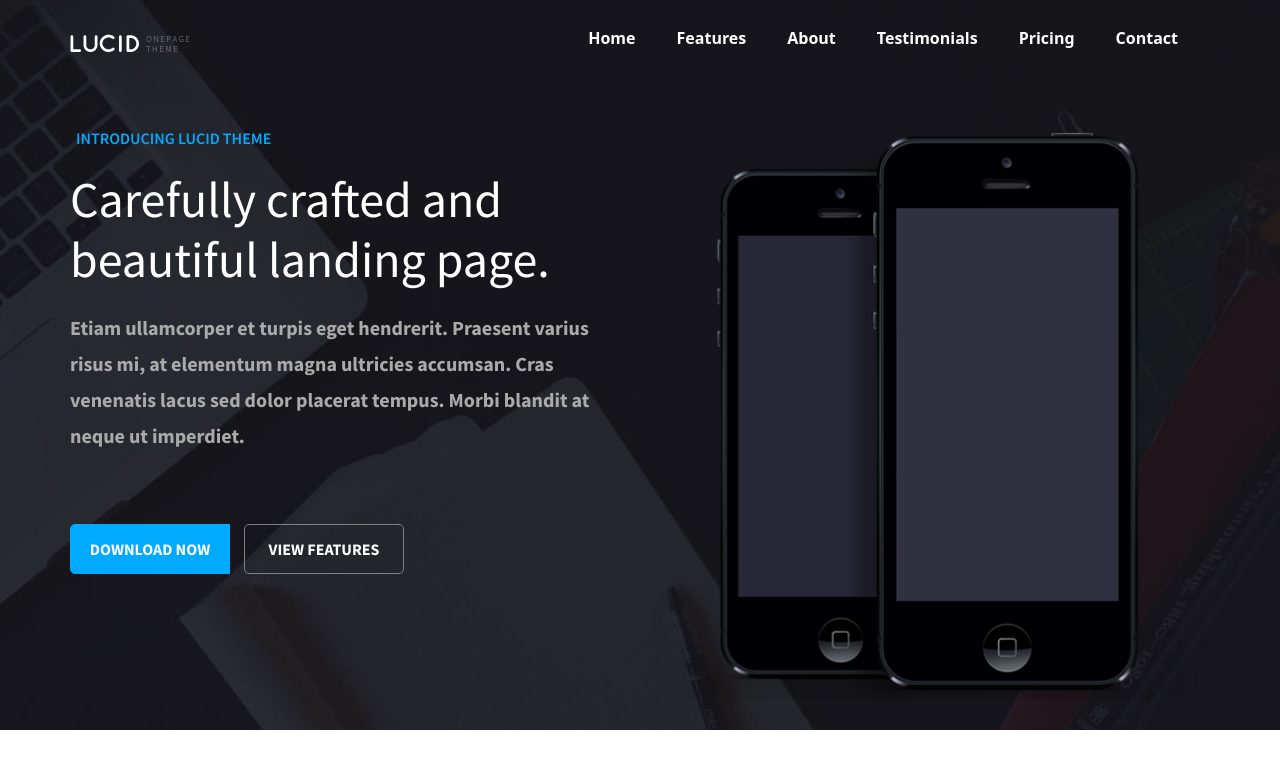
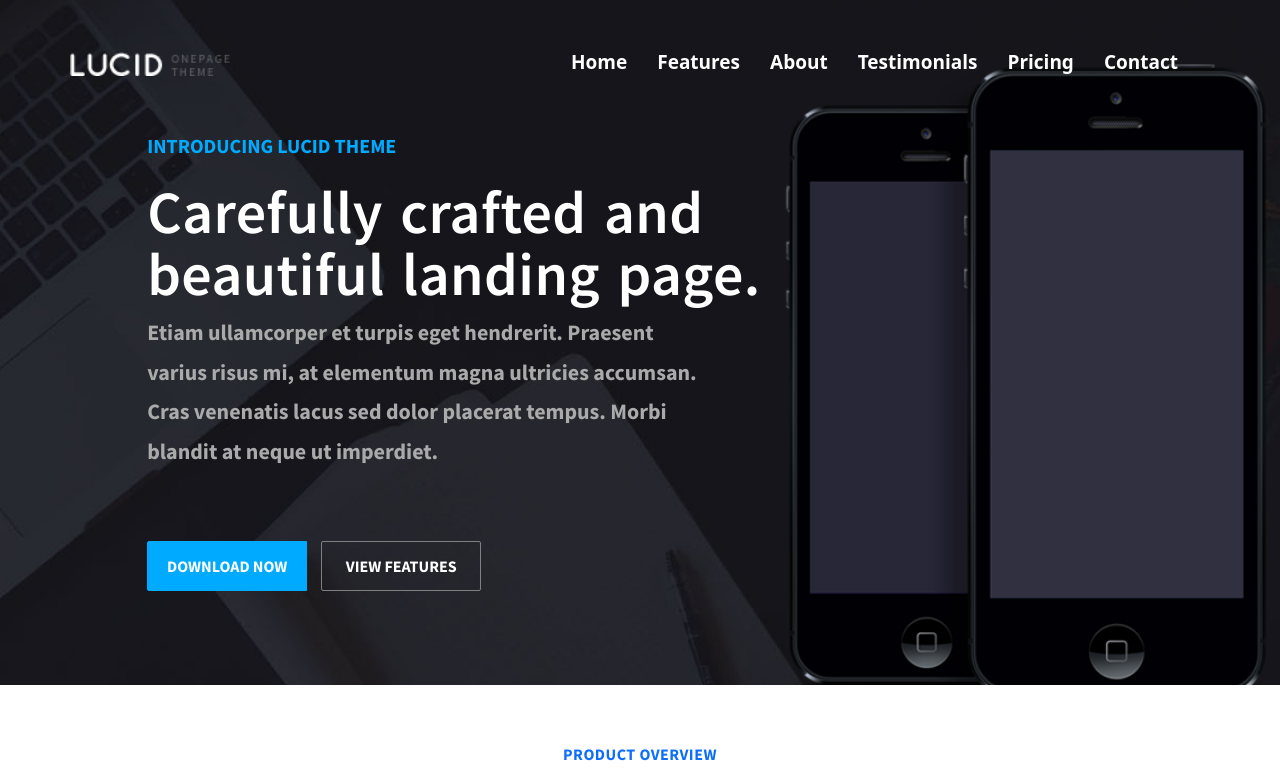
Before and after one commit to bliosha/5maket, a React (Vite) app: page / in a window 1280 px wide. Shown: the top 779 px of the page. Built offline with nearby package versions, Linux system fonts and the light colour scheme.

Commit message:
making pixel perfect

```diff
--- a/src/App.jsx
+++ b/src/App.jsx
@@ -7,6 +7,7 @@ import CustomSection from "./components/CustomSection.jsx";
 import TestimonialsSlider from "./components/TestimonialsSlider.jsx";
 import PricingPlans from "./components/PricingPlans.jsx";
 import ContactUs from "./components/ContactUs.jsx";
+import Footer from "./components/Footer.jsx";
 
 const App = () => {
     return (
@@ -31,6 +32,9 @@ const App = () => {
             <div id="contact">
                 <ContactUs/>
             </div>
+            <div id="footer">
+                <Footer/>
+            </div>
         </>
     );
 };
--- /dev/null
+++ b/src/components/Footer.jsx
@@ -0,0 +1,66 @@
+import React from "react";
+import "../sass/components/Footer.scss";
+
+const Footer = () => {
+    return (
+        <footer className="footer py-4">
+            <div className="container custom-container">
+                <div className="row justify-content-center mb-3">
+                    <div className="col-auto">
+                        <a href="https://github.com/bliosha/5maket" className="social-icon">
+                            <svg xmlns="http://www.w3.org/2000/svg" width="24" height="24" viewBox="0 0 24 24"
+                                 fill="none" stroke="currentColor" stroke-width="2" stroke-linecap="round"
+                                 stroke-linejoin="round" className="lucide lucide-github-icon lucide-github">
+                                <path
+                                    d="M15 22v-4a4.8 4.8 0 0 0-1-3.5c3 0 6-2 6-5.5.08-1.25-.27-2.48-1-3.5.28-1.15.28-2.35 0-3.5 0 0-1 0-3 1.5-2.64-.5-5.36-.5-8 0C6 2 5 2 5 2c-.3 1.15-.3 2.35 0 3.5A5.403 5.403 0 0 0 4 9c0 3.5 3 5.5 6 5.5-.39.49-.68 1.05-.85 1.65-.17.6-.22 1.23-.15 1.85v4"/>
+                                <path d="M9 18c-4.51 2-5-2-7-2"/>
+                            </svg>
+                        </a>
+                        <a href="#" className="social-icon">
+                            <svg xmlns="http://www.w3.org/2000/svg" width="24" height="24" viewBox="0 0 24 24"
+                                 fill="none" stroke="currentColor" stroke-width="2" stroke-linecap="round"
+                                 stroke-linejoin="round" className="lucide lucide-dribbble-icon lucide-dribbble">
+                                <circle cx="12" cy="12" r="10"/>
+                                <path d="M19.13 5.09C15.22 9.14 10 10.44 2.25 10.94"/>
+                                <path d="M21.75 12.84c-6.62-1.41-12.14 1-16.38 6.32"/>
+                                <path d="M8.56 2.75c4.37 6 6 9.42 8 17.72"/>
+                            </svg>
+                        </a>
+                        <a href="#" className="social-icon twitter">
+                            <svg xmlns="http://www.w3.org/2000/svg" width="24" height="24" viewBox="0 0 24 24"
+                                 fill="none" stroke="currentColor" stroke-width="2" stroke-linecap="round"
+                                 stroke-linejoin="round" className="lucide lucide-twitter-icon lucide-twitter">
+                                <path
+                                    d="M22 4s-.7 2.1-2 3.4c1.6 10-9.4 17.3-18 11.6 2.2.1 4.4-.6 6-2C3 15.5.5 9.6 3 5c2.2 2.6 5.6 4.1 9 4-.9-4.2 4-6.6 7-3.8 1.1 0 3-1.2 3-1.2z"/>
+                            </svg>
+                        </a>
+                        <a href="#" className="social-icon">
+                            <svg xmlns="http://www.w3.org/2000/svg" width="24" height="24" viewBox="0 0 24 24"
+                                 fill="none" stroke="currentColor" stroke-width="2" stroke-linecap="round"
+                                 stroke-linejoin="round" className="lucide lucide-facebook-icon lucide-facebook">
+                                <path d="M18 2h-3a5 5 0 0 0-5 5v3H7v4h3v8h4v-8h3l1-4h-4V7a1 1 0 0 1 1-1h3z"/>
+                            </svg>
+                        </a>
+                        <a href="#" className="social-icon">
+                            <svg xmlns="http://www.w3.org/2000/svg" width="24" height="24" viewBox="0 0 24 24"
+                                 fill="none" stroke="currentColor" stroke-width="2" stroke-linecap="round"
+                                 stroke-linejoin="round" className="lucide lucide-linkedin-icon lucide-linkedin">
+                                <path
+                                    d="M16 8a6 6 0 0 1 6 6v7h-4v-7a2 2 0 0 0-2-2 2 2 0 0 0-2 2v7h-4v-7a6 6 0 0 1 6-6z"/>
+                                <rect width="4" height="12" x="2" y="9"/>
+                                <circle cx="4" cy="4" r="2"/>
+                            </svg>
+                        </a>
+                    </div>
+                </div>
+                <div className="row">
+                    <div className="col text-center">
+                        <p className="copyright">COPYRIGHT © 2014 LUCID ONEPAGE THEME</p>
+                    </div>
+                </div>
+            </div>
+        </footer>
+    );
+};
+
+export default Footer;
--- a/src/sass/components/ContactUs.scss
+++ b/src/sass/components/ContactUs.scss
@@ -94,7 +94,7 @@
     position: relative;
     z-index: 1;
     margin-top: -90px;
-    overflow: hidden; // запобігає прориву
+    overflow: hidden;
   }
 
 }
--- /dev/null
+++ b/src/sass/components/Footer.scss
@@ -0,0 +1,31 @@
+@import url('https://fonts.googleapis.com/css2?family=Source+Sans+Pro&display=swap');
+
+.footer {
+  background-color: #18171b;
+  font-family: 'Source Sans Pro', sans-serif;
+
+  .custom-container {
+    max-width: 1170px;
+  }
+
+  .social-icon {
+    color: #555;
+    font-size: 20px;
+    margin: 0 10px;
+    transition: color 0.3s ease;
+
+    &:hover {
+      color: #fff;
+    }
+
+    &.twitter {
+      color: #1da1f2;
+    }
+  }
+
+  .copyright {
+    font-size: 12px;
+    color: #777;
+    margin: 0;
+  }
+}
--- a/src/sass/components/HeroSection.scss
+++ b/src/sass/components/HeroSection.scss
@@ -1,7 +1,8 @@
 @import url('https://fonts.googleapis.com/css2?family=Source+Sans+Pro:wght@400;600;700&display=swap');
 .hero-section {
-  width: 100vw;
-  min-height: 80vh;
+  padding-top: 8.5vh;
+  width: 100%;
+  max-height: 85.6vh;
   background: url('/src/assets/img/banner.jpg') no-repeat center center;
   background-size: cover;
   display: flex;
@@ -18,9 +19,9 @@
     display: grid;
     grid-template-columns: repeat(12, 1fr);
     max-width: 1170px;
-    margin: 0 auto;
+    margin: 0 ;
+    margin-left: 16.9vh;
     width: 100%;
-    padding: 0 15px;
     align-items: center;
     gap: 30px;
   }
@@ -29,25 +30,30 @@
     grid-column: span 6;
 
     .intro-text {
-      font-weight: 600;
-      font-size: 16px;
+      font-weight: 700;
+      font-size: 20px;
+
 
       .label {
         color: #00aaff;
-        padding: 2px 6px;
+        padding: 2px 0;
         margin-right: 5px;
       }
     }
 
     h1 {
-      font-size: 50px;
-      font-weight: 500;
-      margin: 20px 0;
+      padding-top: 4px;
+      font-size: 60px;
+      font-weight: 600;
+      line-height: 1.03;
+      letter-spacing: 0.4px;
+      word-spacing: 5px;
+      width: 120%;
     }
 
     .description {
       color: #aaa;
-      font-size: 20px;
+      font-size: 22px;
       max-width: 550px;
       margin-bottom: 70px;
       line-height: 1.8;
@@ -59,7 +65,7 @@
       flex-wrap: wrap;
 
       .btn-primary, .btn-outline-light {
-        border-radius: 5px;
+        border-radius: 2px;
         padding: 8px 15px;
         max-width: 160px;
         height: 50px;
@@ -69,6 +75,7 @@
       .btn-primary {
         background-color: #00aaff;
         border-color: #00aaff;
+
       }
 
       .btn-outline-light {
@@ -90,10 +97,11 @@
 
     .phone-images {
       width: 100%;
-      max-width: 500px;
+      max-width: 900px;
       height: 700px;
       background: url('/src/assets/img/verticle-phone.png') no-repeat center bottom;
       background-size: contain;
+      transform: translate(148px,10px) scale(1.13);
     }
   }
 
@@ -120,6 +128,13 @@
     }
   }
 
+  @media (max-width: 1370px) {
+    .image-content{
+      .phone-images{
+        transform:none ;
+      }
+    }
+  }
   @media (max-width: 768px) {
     padding-bottom: 50px;
 
--- a/src/sass/components/_header.scss
+++ b/src/sass/components/_header.scss
@@ -1,5 +1,5 @@
 .site-header {
-  height: 80px;
+  height: 130px;
   z-index: 100 !important;
   position: fixed;
   width: 100%;
@@ -46,10 +46,11 @@
     align-items: center;
     justify-content: center;
     position: relative;
-    top: -18px; /* Move logo up by 20px */
+    top: -28px; /* Move logo up by 20px */
+    left: -180px;
 
     img {
-      max-height: 60px;
+      width: 160px;
       object-fit: contain;
     }
   }
@@ -65,17 +66,19 @@
   .navbar-nav {
     display: flex;
     align-items: center;
-    gap: 25px;
+    gap: 11px;
     flex-wrap: nowrap;
     justify-content: flex-end;
-    margin-left: auto; /* Push navbar items to the right */
+    margin-left: 670px; /* Push navbar items to the right */
 
     .nav-link {
       color: #fff !important;
       position: relative;
       font-weight: 600;
+      font-size: 19px;
       padding-bottom: 5px;
       text-decoration: none;
+      margin-left: 3px;
 
       &::after {
         content: '';
@@ -124,6 +127,15 @@
   }
 
   // Responsive styles
+  @media (max-width: 1570px) {
+    .navbar-nav{
+      margin-left: auto;
+    }
+    .logo{
+      left: auto;
+    }
+
+  }
   @media (max-width: 767.98px) { /* Match navbar-expand-md breakpoint */
     height: auto;
     padding: 10px 0;
```
